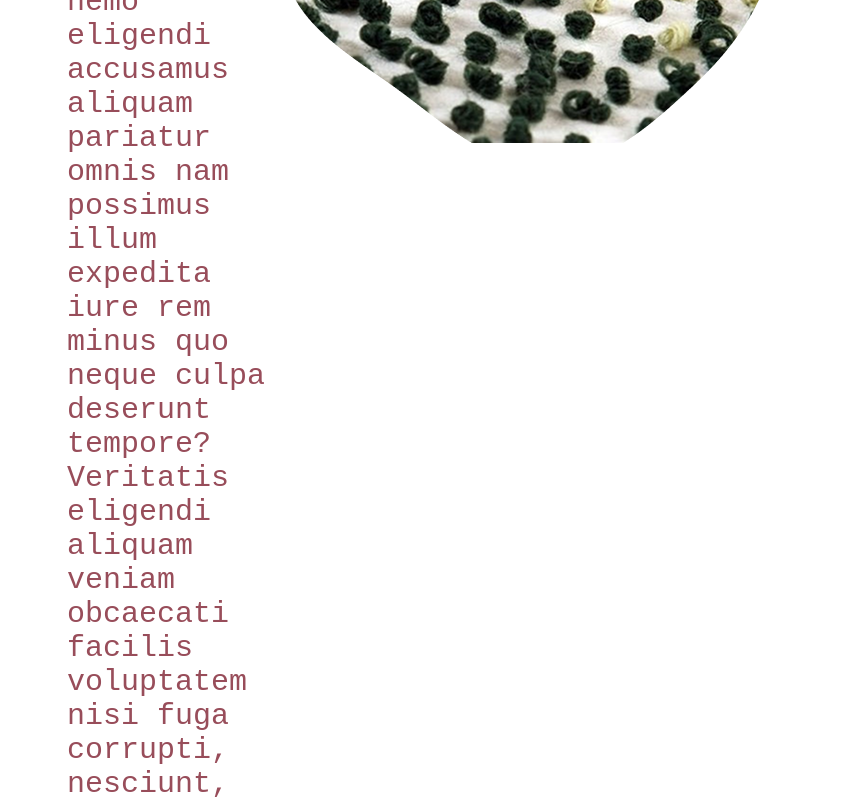
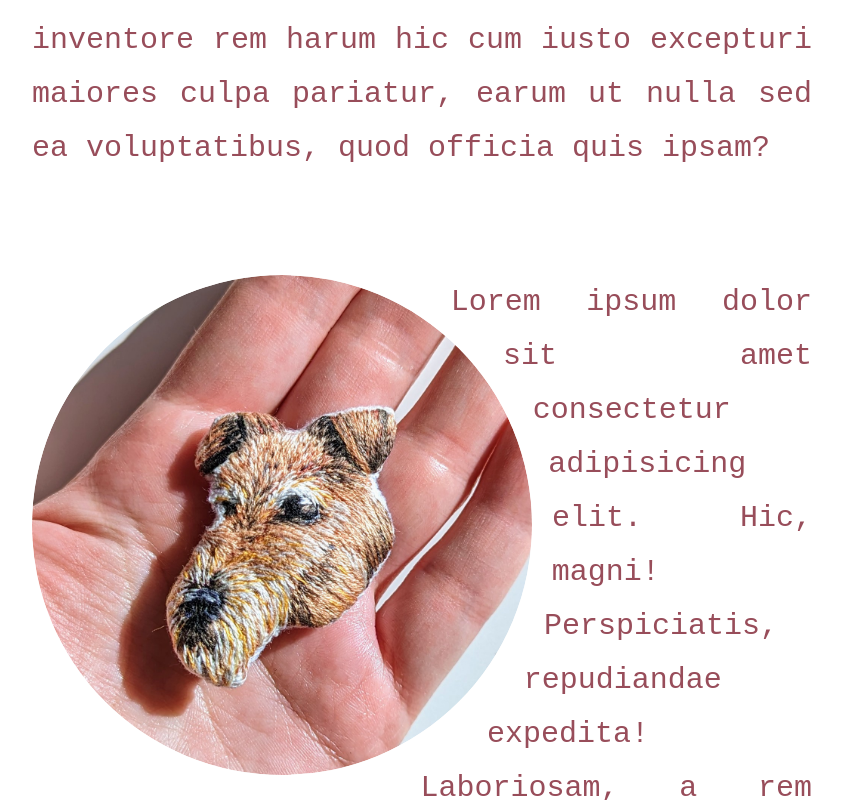
Before and after one commit to JenWarman/react-embroidery-portfolio, a React (Vite) app: page /about in a window 1280 px wide. Shown: the part 2000-2800 px from the top of the page, without its empty margins (218-1060 px from the left). Built offline with nearby package versions, Linux system fonts and the light colour scheme; a web font is replaced by a local one.

Commit message:
About page layout with text wrap.

```diff
--- a/src/components/About/AboutPage.jsx
+++ b/src/components/About/AboutPage.jsx
@@ -16,63 +16,98 @@ function AboutPage() {
         </div>
       </div>
 
-      <div className="about-page_content">
       <div className="about-page_content-section">
-          <div className="about-page_content-text">
+        <div className="about-page_content-text-img-wrapper">
+          <img
+            src="GingerCat.jpg"
+            alt="Chihuahua"
+            className="about-page_content-img-right"
+          />
           <p className="about-page_content-paragraph">
-              Lorem ipsum dolor sit amet consectetur, adipisicing elit.
-              Accusamus similique velit iusto deleniti, excepturi cumque
-              quibusdam commodi obcaecati mollitia voluptatem distinctio
-              accusantium natus vel dicta magnam quos, nihil quidem minus labore
-              numquam qui ut voluptatibus expedita nobis! Optio labore ipsum
-              tenetur dicta id ex et, sit incidunt nemo eligendi accusamus
-              aliquam pariatur omnis nam possimus illum expedita iure rem minus
-              quo neque culpa deserunt tempore? Veritatis eligendi aliquam
-              veniam obcaecati facilis voluptatem nisi fuga corrupti, nesciunt,
-              vitae repellendus facere assumenda?
-            </p>
-          </div>
-          <div className="about-page_content-img">
-            <img src="EmbroideryCloseup.png" alt="" />
-          </div>
-        </div>
-
-        <div className="about-page_content-section">
-          <div className="about-page_content-img">
-            <img src="ScreenPrinting.png" alt="" />
-          </div>
-          <div className="about-page_content-text">
-            <p className="about-page_content-paragraph">
-              Lorem ipsum dolor sit amet consectetur adipisicing elit. Quia amet
-              voluptatem dolorem a natus voluptatibus numquam omnis dignissimos,
-              id, et enim, sunt suscipit similique dolorum praesentium incidunt
-              nihil commodi laudantium! Nobis perferendis vero assumenda
-              quisquam veniam nam, pariatur eveniet, velit fugiat adipisci
-              corrupti inventore quia asperiores eos accusamus dolores
-              cupiditate eligendi, ad recusandae! Ducimus, quaerat.
+            Lorem ipsum dolor sit amet consectetur adipisicing elit. Consequatur
+            maiores sequi quia ipsa nemo, corporis incidunt eius. Velit, sequi.
+            Expedita doloribus corporis eum quaerat praesentium ad eveniet sit
+            fugit quasi, maxime aut nostrum necessitatibus accusantium odit ipsa
+            officia? Placeat quia expedita asperiores, facere nesciunt nisi,
+            sequi optio veniam dolores ab voluptatum corrupti explicabo harum at
+            repellat, autem sit nam voluptates repellendus quo. Illo eveniet
+            sint qui dolore, dicta recusandae inventore rerum modi. Aut fugit
+            quos voluptates, deleniti iste sit consequuntur inventore rem harum
+            hic cum iusto excepturi maiores culpa pariatur, earum ut nulla sed
+            ea voluptatibus, quod officia quis ipsam?
           </p>
         </div>
       </div>
 
       <div className="about-page_content-section">
-          <div className="about-page_content-text">
+        <div className="about-page_content-text-img-wrapper">
+          <img
+            src="FoxTerrier.jpg"
+            alt="Chihuahua"
+            className="about-page_content-img-left"
+          />
           <p className="about-page_content-paragraph">
-              Lorem ipsum dolor sit amet consectetur adipisicing elit. Eligendi
-              possimus soluta, atque exercitationem culpa a quos aspernatur quam
-              sequi, aliquam beatae maxime architecto? Quidem, quisquam hic
-              autem molestias quo veniam est ullam tempora doloribus consectetur
-              debitis, quam similique tempore repudiandae rerum id aliquam sequi
-              voluptatem sed totam maxime? Nam inventore hic quo corporis,
-              assumenda culpa quaerat id totam dignissimos ea aperiam obcaecati
-              quis sequi suscipit reprehenderit ex perspiciatis, voluptatum
-              molestiae omnis perferendis accusantium cupiditate? Nobis eligendi
-              quo quidem, fugit nihil reiciendis, repudiandae nulla, distinctio
-              animi velit reprehenderit dolorem fuga esse?
+            Lorem ipsum dolor sit amet consectetur adipisicing elit. Hic, magni!
+            Perspiciatis, repudiandae expedita! Laboriosam, a rem porro iste
+            possimus velit distinctio quasi commodi deleniti molestias quidem
+            accusantium necessitatibus vero dolor illo doloribus voluptas et
+            perferendis unde quisquam adipisci atque incidunt quis. Molestiae,
+            pariatur nulla? Perferendis quae debitis quidem nam illo nemo,
+            perspiciatis ad aliquid maxime at, accusamus nihil vitae voluptatum
+            culpa? Odit odio quis at, facilis commodi sed expedita assumenda
+            perspiciatis, vel possimus obcaecati ipsam dolor optio culpa
+            asperiores iste? Magni voluptatum, ex mollitia molestias, sed
+            quaerat distinctio sapiente, nihil alias nostrum quae provident
+            recusandae minus a quibusdam reprehenderit ab?
           </p>
         </div>
-          <div className="about-page_content-img">
-            <img src="ChihuahuaCloseup.png" alt="" />
       </div>
+
+      <div className="about-page_content-section">
+        <div className="about-page_content-wrapper">
+          <img
+            src="Chihuahua.jpg"
+            alt="Chihuahua"
+            className="about-page_content-img-right"
+          />
+          <p className="about-page_content-paragraph">
+            Lorem ipsum dolor sit amet consectetur adipisicing elit. Soluta
+            ducimus est autem qui explicabo atque nobis distinctio molestiae?
+            Modi, voluptatum vel sequi odio ipsa velit autem quibusdam deserunt
+            quasi, doloremque earum quos. Obcaecati odio fuga commodi quam,
+            tempora nobis minus rem pariatur accusamus explicabo, animi
+            reprehenderit beatae cumque eos itaque. Similique itaque modi
+            repellendus nostrum, reprehenderit incidunt nulla tenetur minima,
+            accusamus veritatis in iure, distinctio unde mollitia eum molestiae
+            iste ex id. Vitae ratione, ipsum quaerat qui facere alias, commodi
+            fugiat aspernatur quasi exercitationem eius libero, delectus facilis
+            debitis. Quae eum ad delectus recusandae vitae architecto vero
+            exercitationem corporis dolor?
+          </p>
+        </div>
+      </div>
+
+      <div className="about-page_content-section">
+        <div className="about-page_content-text-img-wrapper">
+          <img
+            src="FoxTerrier.jpg"
+            alt="Chihuahua"
+            className="about-page_content-img-left"
+          />
+          <p className="about-page_content-paragraph">
+            Lorem ipsum dolor sit amet consectetur adipisicing elit. Hic, magni!
+            Perspiciatis, repudiandae expedita! Laboriosam, a rem porro iste
+            possimus velit distinctio quasi commodi deleniti molestias quidem
+            accusantium necessitatibus vero dolor illo doloribus voluptas et
+            perferendis unde quisquam adipisci atque incidunt quis. Molestiae,
+            pariatur nulla? Perferendis quae debitis quidem nam illo nemo,
+            perspiciatis ad aliquid maxime at, accusamus nihil vitae voluptatum
+            culpa? Odit odio quis at, facilis commodi sed expedita assumenda
+            perspiciatis, vel possimus obcaecati ipsam dolor optio culpa
+            asperiores iste? Magni voluptatum, ex mollitia molestias, sed
+            quaerat distinctio sapiente, nihil alias nostrum quae provident
+            recusandae minus a quibusdam reprehenderit ab?
+          </p>
         </div>
       </div>
     </section>
--- a/src/css/styles.css
+++ b/src/css/styles.css
@@ -226,6 +226,7 @@ p {
   width: 100%;
   display: flex;
   flex-direction: column;
+  margin-bottom: 10rem;
 }
 .about-page_banner {
   height: 80vh;
@@ -257,21 +258,34 @@ p {
   height: 80%;
   padding-left: 20rem;
 }
-.about-page_content {
-  width: 100%;
-  display: flex;
-  flex-direction: column;
-}
 .about-page_content-section {
-  display: flex;
-  justify-content: center;
-  align-items: center;
-  padding: 0 30rem;
+  padding: 5rem 25rem;
 }
 .about-page_content-paragraph {
   font-size: 3rem;
   color: rgb(152, 77, 90);
+  line-height: 1.8;
+  text-align: justify;
 }
+.about-page_content-img-right {
+  width: 500px;
+  height: 500px;
+  border-radius: 50%;
+  float: right;
+  margin: 0 0 2rem 2rem;
+  shape-outside: circle(50%);
+  clip-path: circle();
+}
+.about-page_content-img-left {
+  width: 500px;
+  height: 500px;
+  border-radius: 50%;
+  float: left;
+  margin: 0 2rem 2rem 0;
+  shape-outside: circle(50%);
+  clip-path: circle();
+}
+
 .nav {
   display: flex;
   width: 100%;
--- a/src/scss/layout/_aboutPage.scss
+++ b/src/scss/layout/_aboutPage.scss
@@ -2,7 +2,7 @@
   width: 100%;
   display: flex;
   flex-direction: column;
-
+  margin-bottom: 10rem;
 
   &_banner {
     height: 80vh;
@@ -15,10 +15,10 @@
     margin-bottom: 10rem;
 
     &-text {
-       padding-left: 10rem;
-       padding-right: 20rem;
-       width: 60%;
-       margin-top: 30rem;
+      padding-left: 10rem;
+      padding-right: 20rem;
+      width: 60%;
+      margin-top: 30rem;
     }
 
     &-heading {
@@ -36,32 +36,39 @@
 
     &-img {
       height: 80%;
-    padding-left: 20rem;
+      padding-left: 20rem;
     }
-
   }
 
-
   &_content {
-    width: 100%;
-    display: flex;
-    flex-direction: column;
-
     &-section {
-      display: flex;
-      justify-content: center;
-      align-items: center;
-      padding: 0 30rem;
+      padding: 5rem 25rem;
     }
 
     &-paragraph {
       font-size: 3rem;
       color: $primary-color;
+      line-height: 1.8;
+      text-align: justify;
     }
 
-    &-img {
-
+    &-img-right {
+      width: 500px;
+      height: 500px;
+      border-radius: 50%;
+      float: right;
+      margin: 0 0 2rem 2rem;
+      shape-outside: circle(50%);
+      clip-path: circle();
+    }
+    &-img-left {
+      width: 500px;
+      height: 500px;
+      border-radius: 50%;
+      float: left;
+      margin: 0 2rem 2rem 0;
+      shape-outside: circle(50%);
+      clip-path: circle();
     }
   }
-
 }
```
Also changed, not shown: 1 other file (tests, documents, lock files or other folders). Lines whose indentation alone changed are shown as unchanged.
